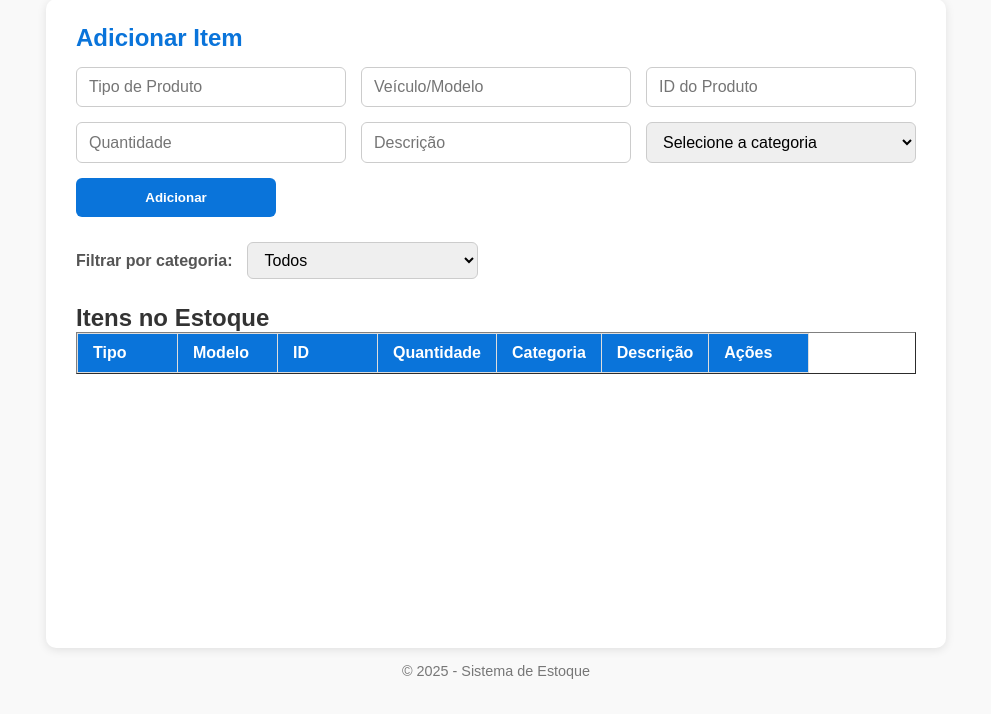
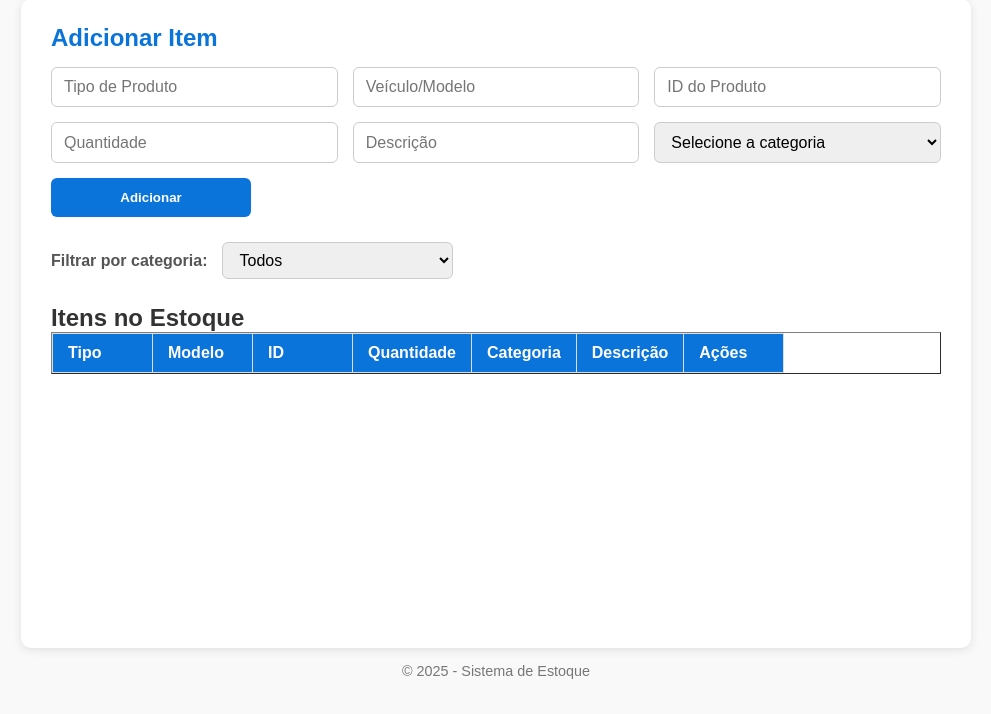
Before and after one commit to veselosk/paginaestoque, a plain HTML site: page index.html in a window 1280 px wide. Shown: the part 86-800 px from the top of the page, without its empty margins (144-1135 px from the left). Drawn offline with nearby package versions, Linux system fonts and the light colour scheme; no server answers.

Commit message:
Add files via upload

```diff
--- a/style.css
+++ b/style.css
@@ -30,7 +30,7 @@ header h1 {
 /* Main */
 main {
   flex: 1;
-  max-width: 900px;
+  max-width: 950px;
   margin: 0 auto;
   background: #fff;
   padding: 25px 30px;
@@ -117,7 +117,7 @@ form button:hover {
 #lista-itens {
   width: 100%;
   border-collapse: collapse;
-  max-height: 300px;
+  max-height: 600px;
   overflow-y: auto;
   display: block; /* Permite scroll vertical */
 }
```
